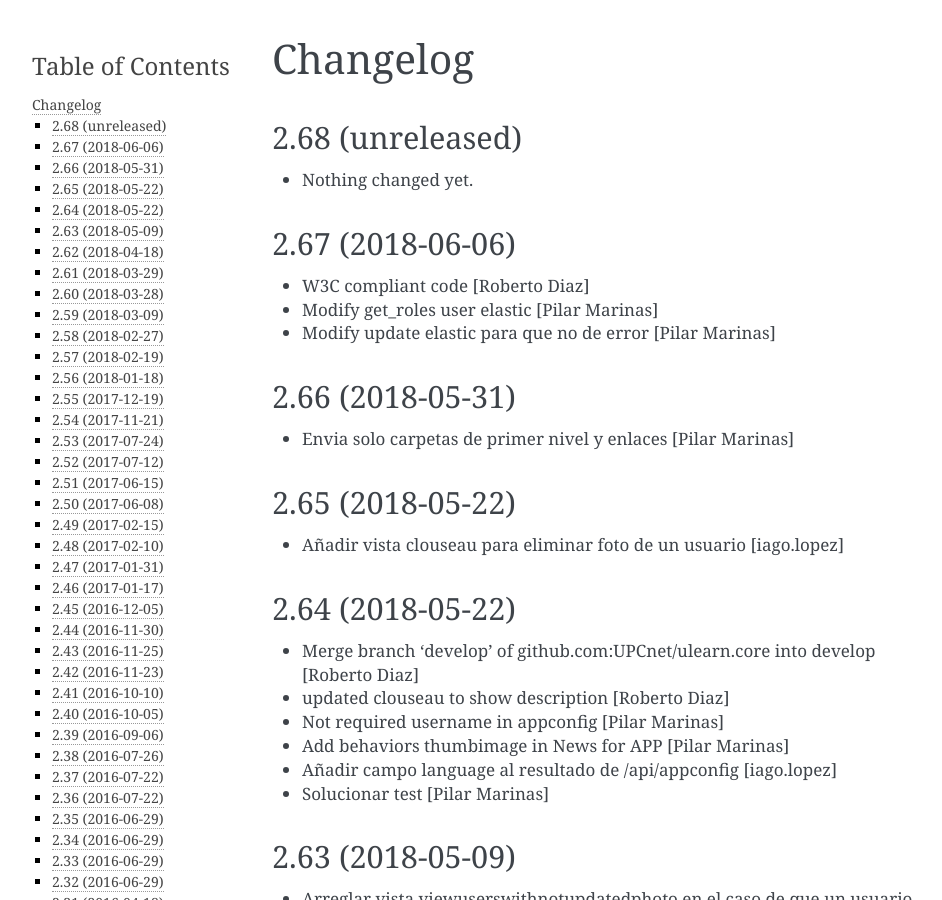
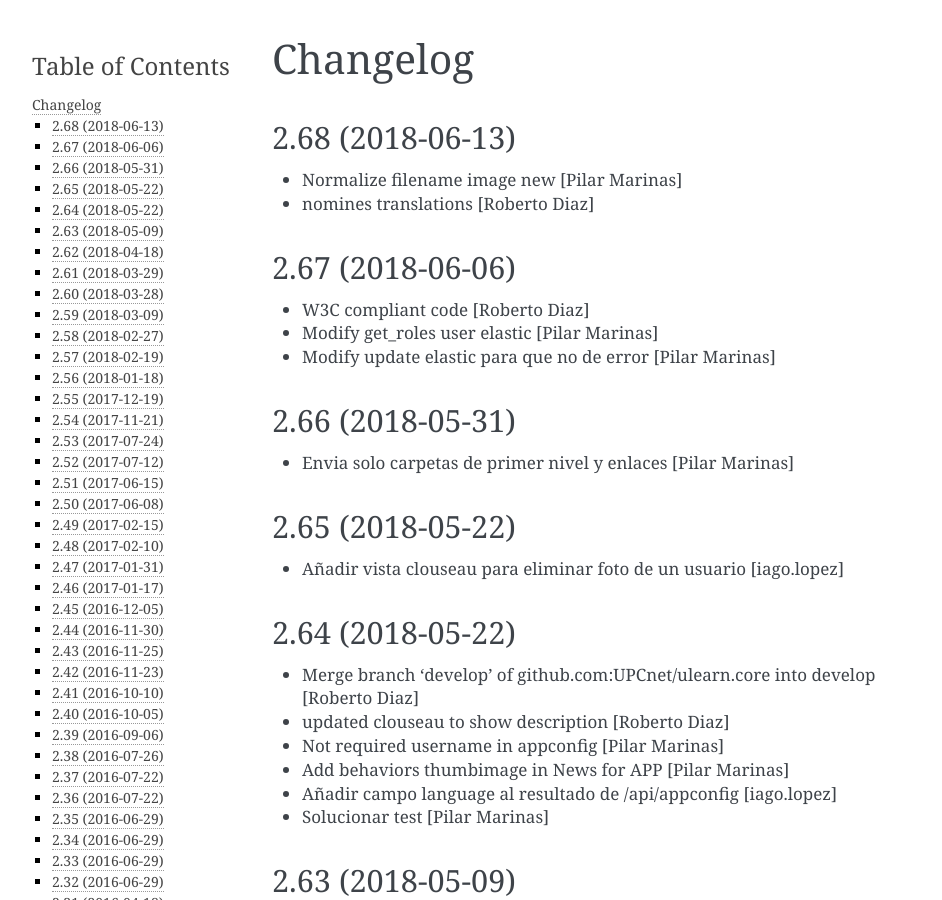
Before and after one commit to UPCnet/ulearn.core, a Sphinx documentation site: the page built from docs/HISTORY.rst, in a window 1280 px wide and 900 px high. Shown: the whole window, without its empty margins (148-1090 px from the left). Built offline with Sphinx 7.4.7, drawn with Linux system fonts in a browser that asks for light colours; pages that are not in the unit, such as notebooks, are missing from menus.

Commit message:
Preparing release 2.68

```diff
--- a/docs/HISTORY.rst
+++ b/docs/HISTORY.rst
@@ -1,11 +1,11 @@
 Changelog
 =========
 
-2.68 (unreleased)
+2.68 (2018-06-13)
 -----------------
 
-- Nothing changed yet.
-
+* Normalize filename image new [Pilar Marinas]
+* nomines translations [Roberto Diaz]
 
 2.67 (2018-06-06)
 -----------------
--- a/setup.py
+++ b/setup.py
@@ -1,7 +1,7 @@
 from setuptools import setup, find_packages
 import os
 
-version = '2.68.dev0'
+version = '2.68'
 
 README = open('README.rst').read()
 HISTORY = open(os.path.join('docs', 'HISTORY.rst')).read()
```
